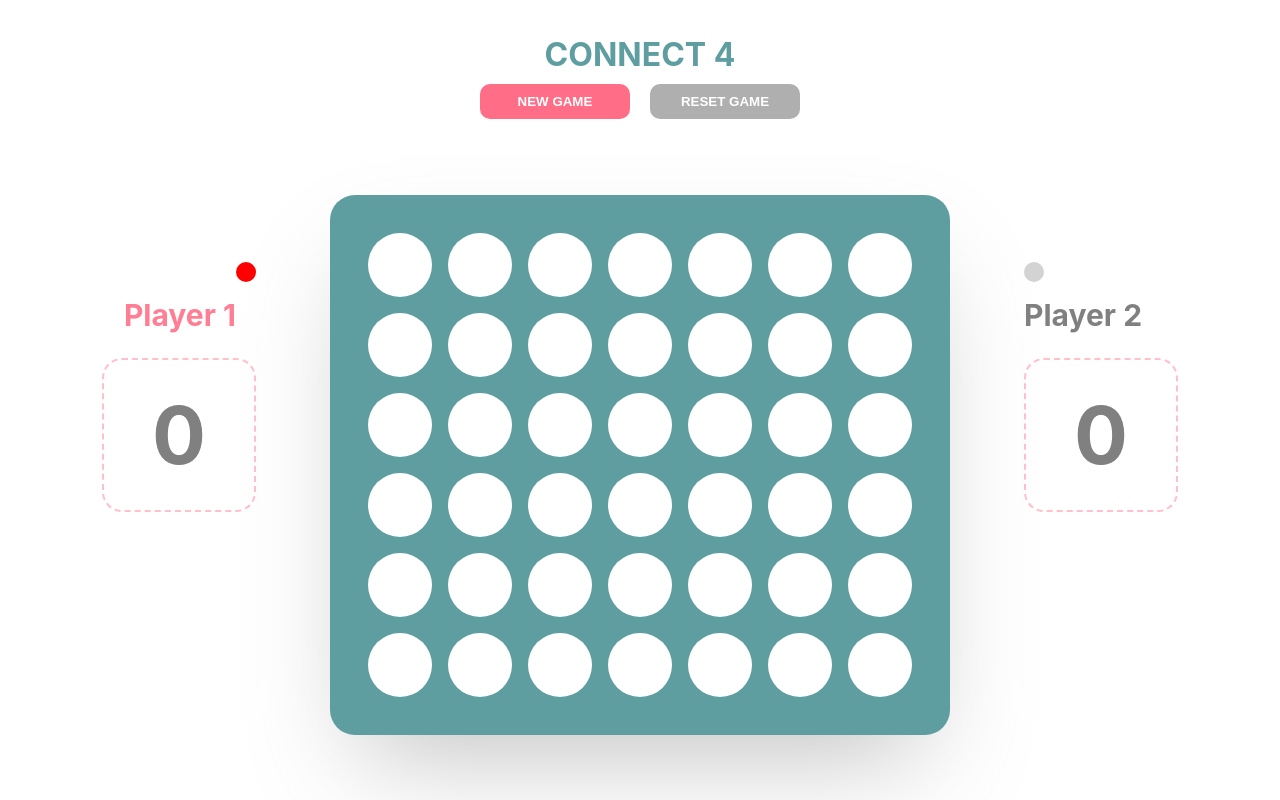
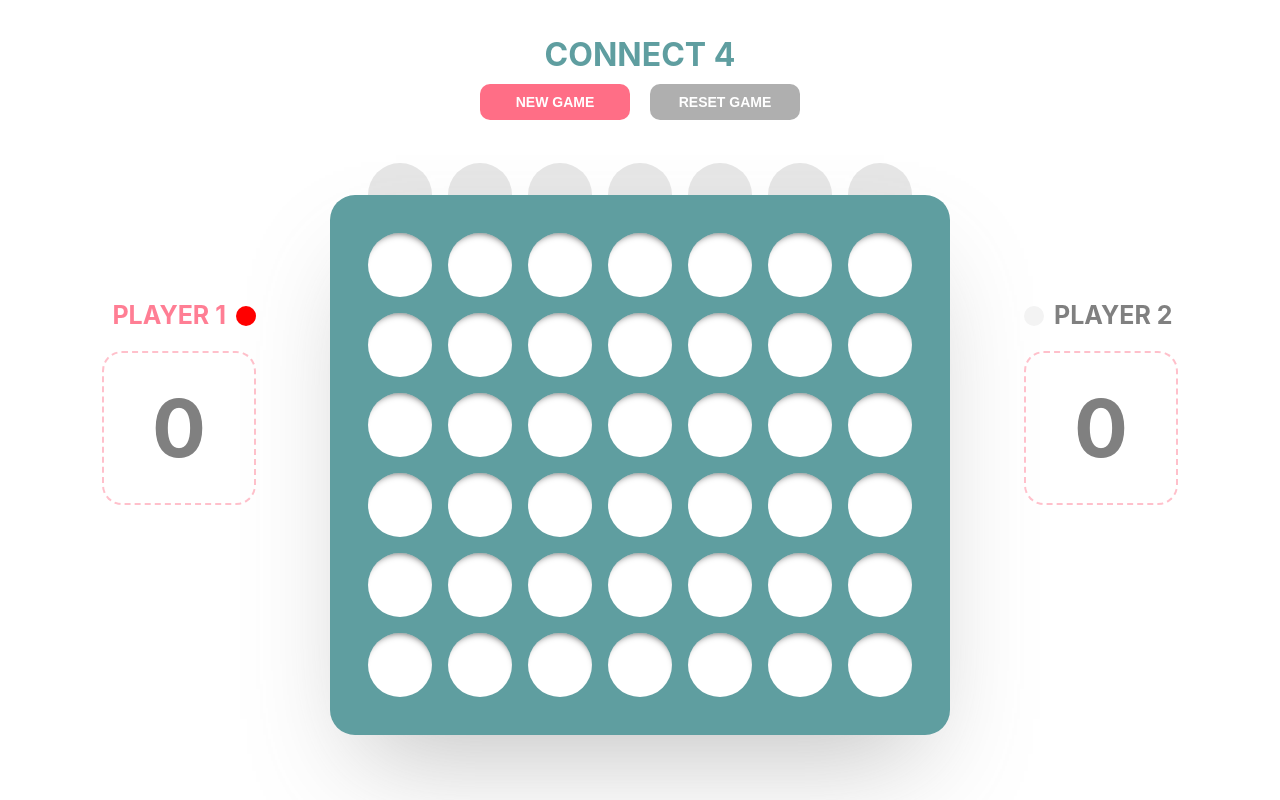
Before and after one commit to devinardya/ec-mandatory-advance-js4, a React (Create React App) app: page / in a window 1280 px wide. Built offline with nearby package versions, Linux system fonts and the light colour scheme.

Commit message:
fixed winning announcement bar and UI

```diff
--- a/src/App.css
+++ b/src/App.css
@@ -3,7 +3,9 @@
 }
 
 .box-container {
+  max-width: 1300px;
   height: 100vh;
+  max-height: 798px;
   display: flex;
   flex-flow: row wrap;
   justify-content: space-between;
@@ -16,8 +18,8 @@
   height: 20px;
   border-radius: 50%;
   position: relative;
-  top: 10px;
-  background-color: #d3d3d3;
+  top: 47px;
+  background-color: #f3f3f3;
 }
 
 .indicator-dot.red {
@@ -34,7 +36,8 @@
 }
 
 .sidebar > h2 {
-  font-size: 30px;
+  font-size: 25px;
+  text-transform: uppercase;
 }
 
 .sidebar.one {
@@ -44,8 +47,13 @@
 
 .sidebar.one > h2 {
   color: rgb(255, 126, 148);
-  margin-right: 20px;
+  margin-right: 30px;
 }
+
+.sidebar.two > h2 {
+  margin-left: 30px;
+}
+
 
 .sidebar.two {
   align-items: flex-start;
@@ -95,6 +103,7 @@
   color: cadetblue;
   width: 100%;
   text-align: center;
+  z-index: 999;
 }
 
 .menu-bar > button {
@@ -106,14 +115,28 @@
   color: #fff;
   font-weight: bold;
   margin: 0 10px;
+  font-size: 14px;
+  z-index: 999;
 }
 
 .game-result {
+  max-width: 1300px;
+  height: 100vh;
+  width: 100vw;
+  max-height: 798px;
+  background-color: RGB(234, 234, 234, 0.5);
+  position: absolute;
+  top:0;
+}
+
+.game-result > h3 {
   width: 400px;
   height: 150px;
   background-color: rgb(255, 110, 134);
   position: absolute;
-  top: 45%;
+  top: 50%;
+  left: 50%;
+  transform: translate(-50%, -50%);
   justify-content: center;
   display: flex;
   align-items: center;
@@ -182,6 +205,9 @@
   height: 80%;
   border-radius: 50%;
   margin: auto;
+  -webkit-box-shadow: inset -1px 6px 7px -6px rgba(94,94,94,1);
+  -moz-box-shadow: inset -1px 6px 7px -6px rgba(94,94,94,1);
+  box-shadow: inset -1px 6px 7px -6px rgba(94,94,94,1);
 }
 
 .color-container {
--- a/src/Gamebox.js
+++ b/src/Gamebox.js
@@ -3,7 +3,7 @@ import Grid from './Grid';
 import {reducer} from './Reducer';
 
 const initialBoxes = new Array(7 * 6).fill("white");
-const initialHalfBoxesTop = new Array (7 * 1).fill("white");
+const initialHalfBoxesTop = new Array (7 * 1).fill("#e6e6e6");
 
 const GameBox = () => {
 
@@ -36,6 +36,9 @@ const GameBox = () => {
         }
 
 return  <>
+             <div className={gameResult}>
+                    <h3>{state.winnerText}</h3>
+            </div>
             <div className="sidebar one">
                 <div className= {indicatorColor1}></div>
                 <h2>Player 1</h2>
@@ -43,7 +46,6 @@ return  <>
                 <p>{state.winnerText1}</p>
             </div>
             <div className="game-boxes">
-                <div className={gameResult}>{state.winnerText}</div>
                 <div className="menu-bar">
                     <h1>CONNECT 4</h1>
                     <button onClick={()=> dispatch({type: "newGame"})}>NEW GAME</button>
--- a/src/Reducer.js
+++ b/src/Reducer.js
@@ -1,7 +1,7 @@
 import {checkWinner} from './checkWinner';
 
 const initialBoxes = new Array(7 * 6).fill("white");
-const initialHalfBoxesTop = new Array (7 * 1).fill("white");
+const initialHalfBoxesTop = new Array (7 * 1).fill("#e6e6e6");
 
 function reducer(state, action) {
 
@@ -69,7 +69,7 @@ function reducer(state, action) {
             return {
                 ...state,
                 halfBoxesTop: newHalfBoxes,
-                halfBoxColor: "white",
+                halfBoxColor: "#e6e6e6",
                 indicatorPlay: state.indicatorPlay,
             }
         }
```
